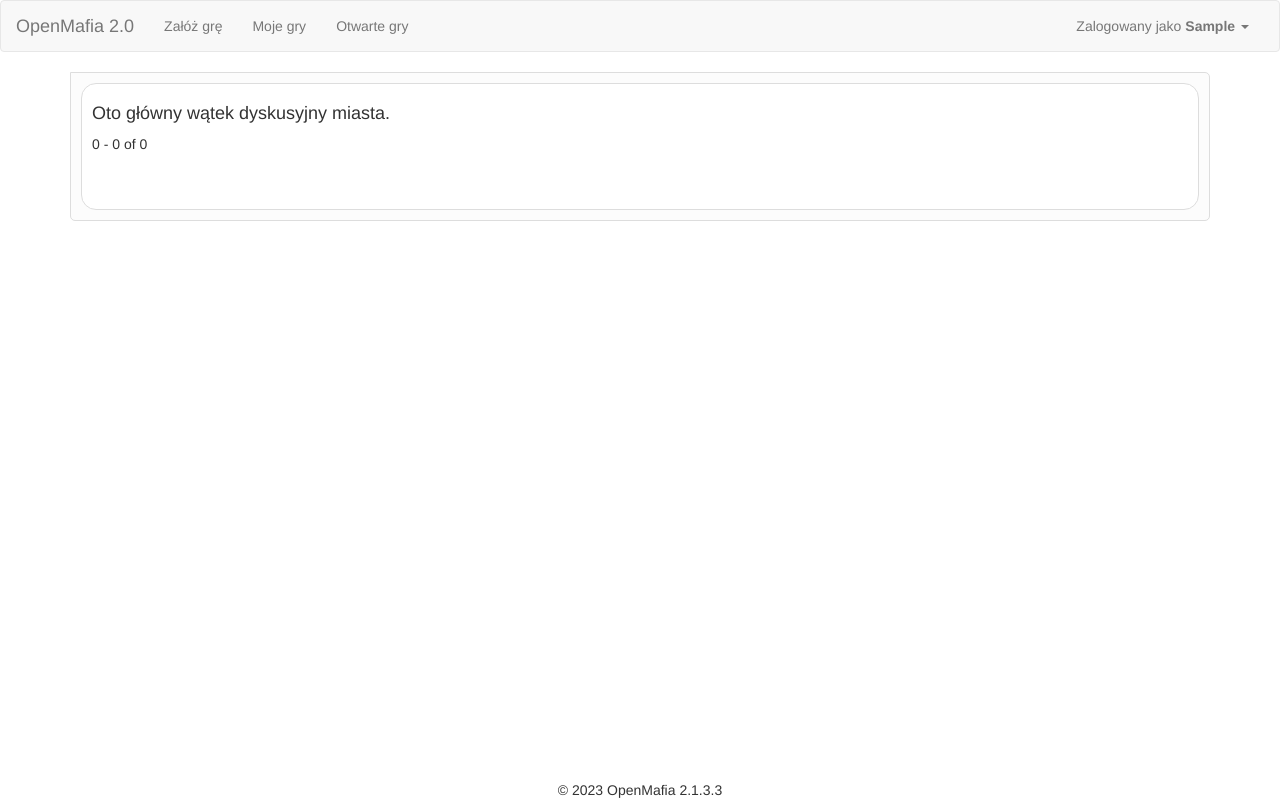
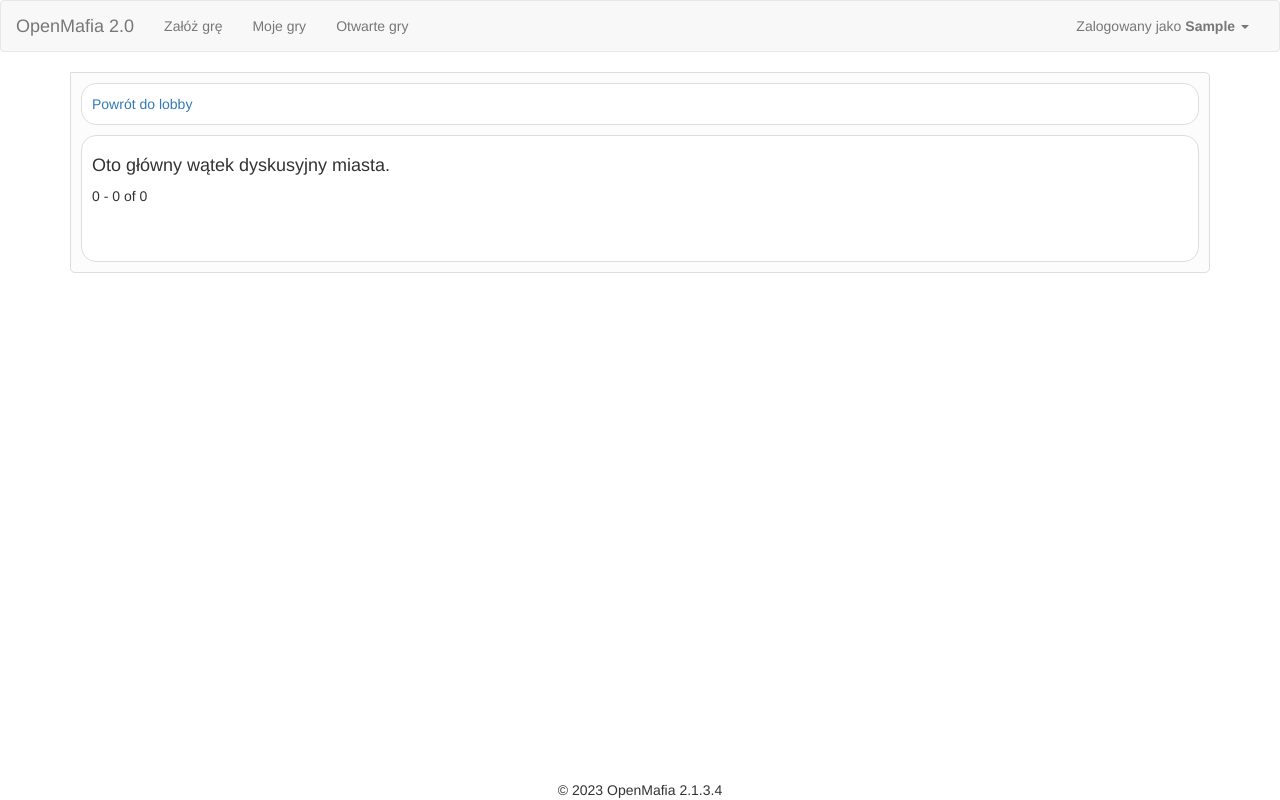
Before and after one commit to njayneer/openmafia, a Flask app: page /game/1/forum/citizen_thread in a window 1280 px wide. Run offline with Flask 3, Linux system fonts and the light colour scheme; a user stored in the database is signed in; tables that the repository leaves empty hold one stand-in row (values such as "Sample post"); data that the repository does not hold is empty; some libraries are stand-ins or nearby versions.

Commit message:
Forum datetime format, return to lobby from forum

```diff
--- a/app/SetupGameModule/templates/SetupGameModule_forum.html
+++ b/app/SetupGameModule/templates/SetupGameModule_forum.html
@@ -33,6 +33,9 @@
   <div class="tab-content">
     {% if 'user_can_read' in data['privileges'] %}
     <div id="city" class="active">
+      <div class="content-box">
+        <a href="../lobby">Powrót do lobby</a>
+      </div>
       <div class="content-box post-bg-{{ data['forum_name'] }}">
           <h4>{{ data['thread_description'] }}</h4>
             {% for post in data['thread_content'].items %}
--- a/app/SetupGameModule/templates/SetupGameModule_lobby.html
+++ b/app/SetupGameModule/templates/SetupGameModule_lobby.html
@@ -78,7 +78,7 @@
     <div id="city">
       <div class="content-box">
           <h4>Forum miasta</h4>
-          <a target="_blank" href="./forum/citizen_thread">Otwórz w nowym oknie</a>
+          <a href="./forum/citizen_thread">Otwórz</a>
       </div>
       <div class="content-box">
         <h4>Głosowanie miasta:</h4>
@@ -125,7 +125,7 @@
       </div>
       <div class="content-box">
           <h4>Forum mafii</h4>
-          <a target="_blank" href="./forum/mafioso_thread">Otwórz w nowym oknie</a>
+          <a href="./forum/mafioso_thread">Otwórz</a>
       </div>
     </div>
     <div id="graveyard">
@@ -134,7 +134,7 @@
       </div>
       <div class="content-box">
           <h4>Forum cmentarza</h4>
-          <a target="_blank" href="./forum/graveyard_thread">Otwórz w nowym oknie</a>
+          <a href="./forum/graveyard_thread">Otwórz</a>
       </div>
     </div>
   </div>
--- a/app/templates/base.html
+++ b/app/templates/base.html
@@ -81,6 +81,6 @@
 
 </div>
 {% block footer %}
-<div class="footer">&copy; 2023 OpenMafia 2.1.3.3</div>
+<div class="footer">&copy; 2023 OpenMafia 2.1.3.4</div>
 {%- endblock footer %}
 {%endblock%}
```
